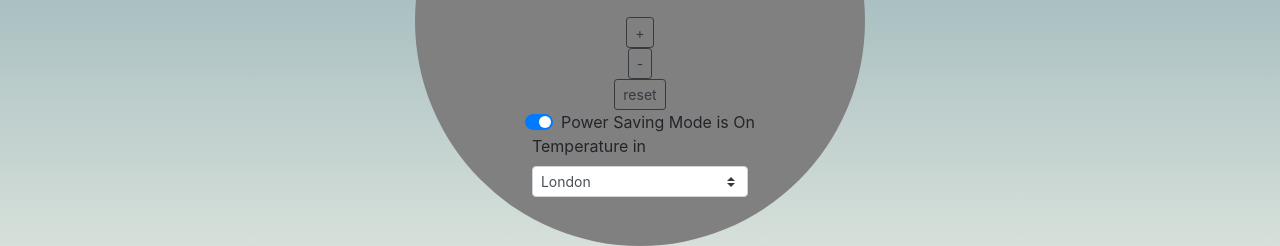
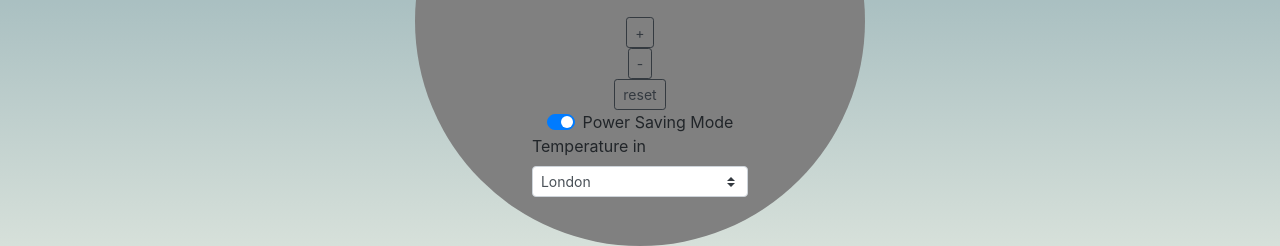
Before and after one commit to KG700/Thermostat-revisited-React, a React (Create React App) app: page / in a window 1280 px wide. Shown: the part 379-625 px from the top of the page. Built offline with nearby package versions, Linux system fonts and the light colour scheme.

Commit message:
Small refactor

```diff
--- a/src/PowerSavingMode/PowerSavingMode.js
+++ b/src/PowerSavingMode/PowerSavingMode.js
@@ -8,7 +8,7 @@ const PowerSavingMode = (props) => {
         <Form.Check
           type="switch"
           id="custome-switch"
-          label="Power Saving Mode is On"
+          label="Power Saving Mode"
           onClick={props.click}
           checked
         />
```
